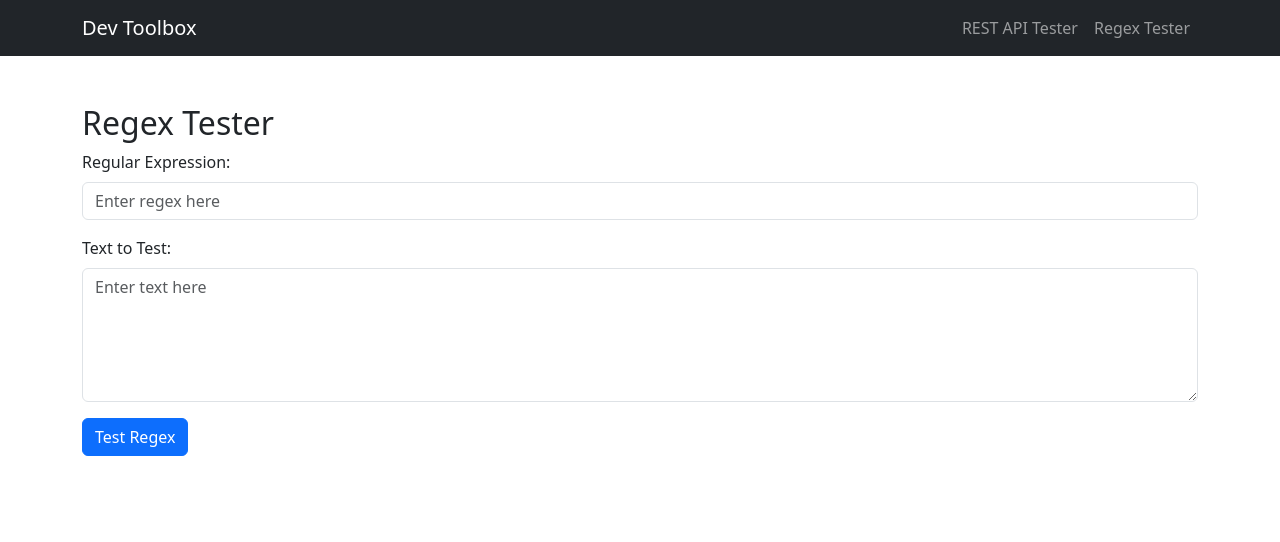
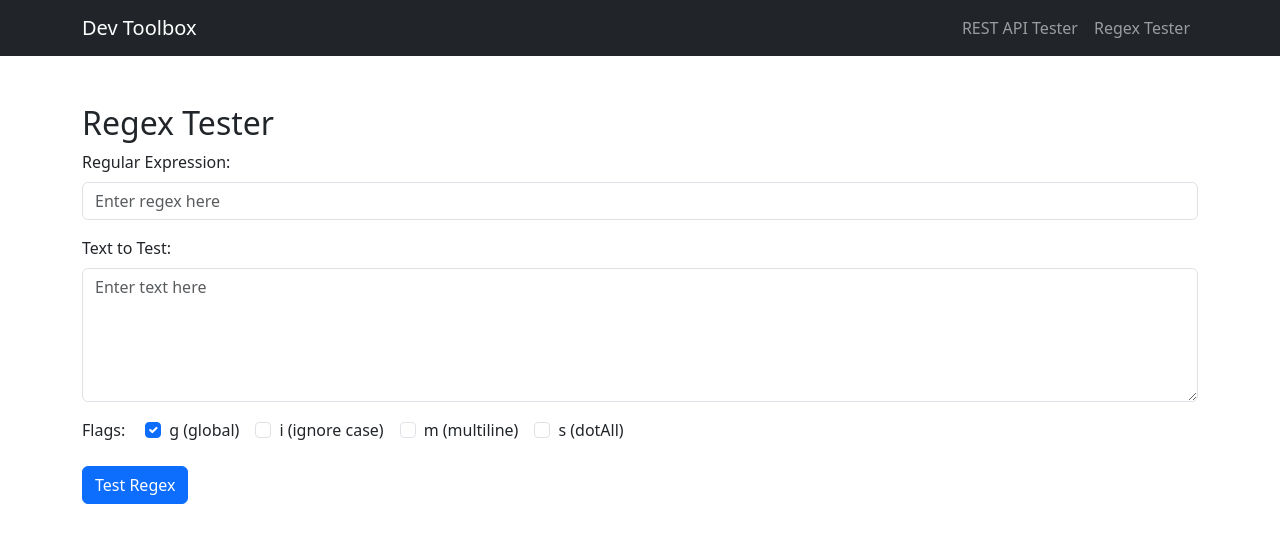
Before and after one commit to Maulik0417/DeveloperToolboxHub, a React (Create React App) app in the folder developer-toolbox/: page /regex-tester in a window 1280 px wide. Shown: the top 542 px of the page. Built offline with nearby package versions, Linux system fonts and the light colour scheme.

Commit message:
Added flags to Regex Tester

```diff
--- a/developer-toolbox/src/components/RejexTester.jsx
+++ b/developer-toolbox/src/components/RejexTester.jsx
@@ -5,16 +5,22 @@ const RegexTester = () => {
   const [testText, setTestText] = useState("");
   const [result, setResult] = useState(null);
   const [error, setError] = useState("");
+  const [flags, setFlags] = useState("g");
+
+  const toggleFlag = (flag) => {
+    setFlags((prev) =>
+      prev.includes(flag) ? prev.replace(flag, "") : prev + flag
+    );
+  };
 
   const handleTestRegex = () => {
     try {
-      // Ensure the regex is valid by adding the 'g' flag if not present
-      const re = new RegExp(regex, 'g');  // Adds the global flag by default
+      const re = new RegExp(regex, flags);
       const matches = testText.match(re);
-      setResult(matches || []);
+      setResult(matches);
       setError("");
     } catch (err) {
-      setError("Invalid regular expression");
+      setError("Invalid regular expression or flags");
       setResult(null);
     }
   };
@@ -44,6 +50,50 @@ const RegexTester = () => {
         />
       </div>
 
+      <div className="mb-3">
+  <label style={{ marginRight:'20px'}} className="form-label">Flags:</label>
+  <div className="form-check form-check-inline">
+    <input
+      className="form-check-input"
+      type="checkbox"
+      checked={flags.includes("g")}
+      onChange={() => toggleFlag("g")}
+      id="flagG"
+    />
+    <label className="form-check-label" htmlFor="flagG">g (global)</label>
+  </div>
+  <div className="form-check form-check-inline">
+    <input
+      className="form-check-input"
+      type="checkbox"
+      checked={flags.includes("i")}
+      onChange={() => toggleFlag("i")}
+      id="flagI"
+    />
+    <label className="form-check-label" htmlFor="flagI">i (ignore case)</label>
+  </div>
+  <div className="form-check form-check-inline">
+    <input
+      className="form-check-input"
+      type="checkbox"
+      checked={flags.includes("m")}
+      onChange={() => toggleFlag("m")}
+      id="flagM"
+    />
+    <label className="form-check-label" htmlFor="flagM">m (multiline)</label>
+  </div>
+  <div className="form-check form-check-inline">
+    <input
+      className="form-check-input"
+      type="checkbox"
+      checked={flags.includes("s")}
+      onChange={() => toggleFlag("s")}
+      id="flagS"
+    />
+    <label className="form-check-label" htmlFor="flagS">s (dotAll)</label>
+  </div>
+</div>
+
       <button className="btn btn-primary" onClick={handleTestRegex}>
         Test Regex
       </button>
```
